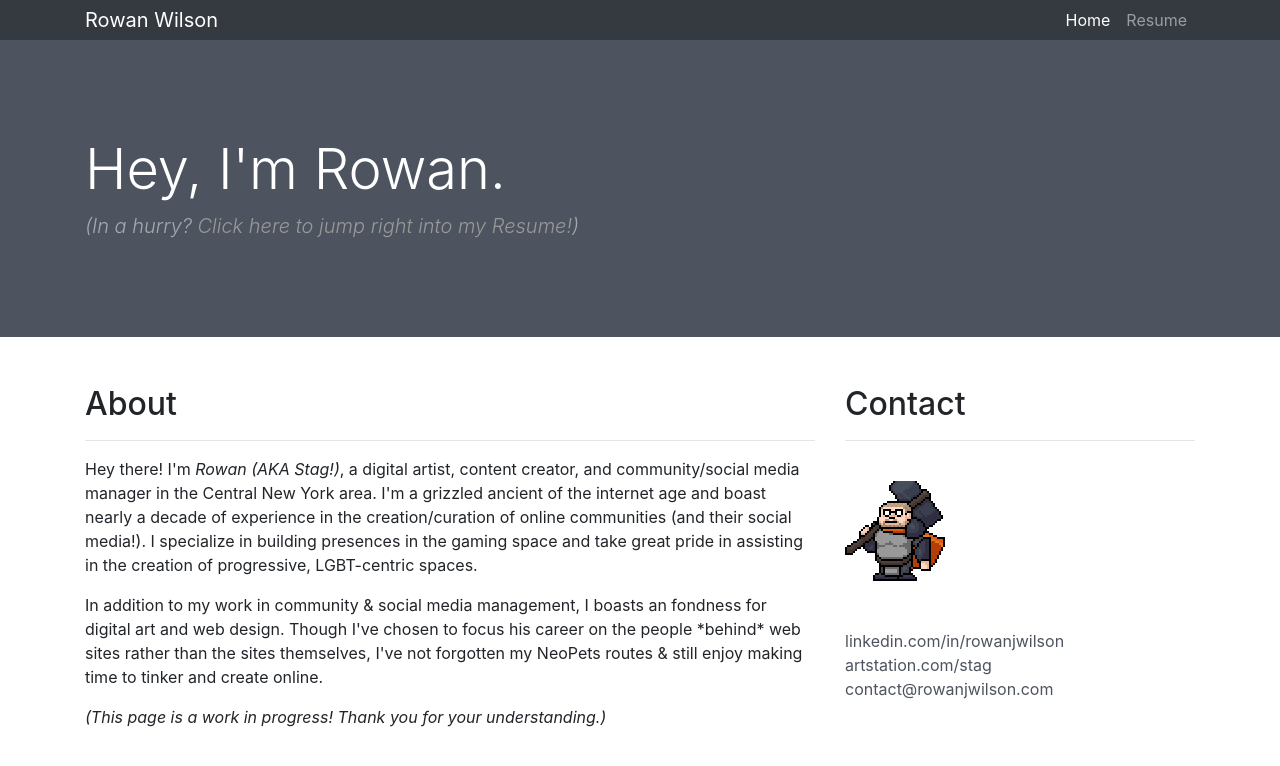
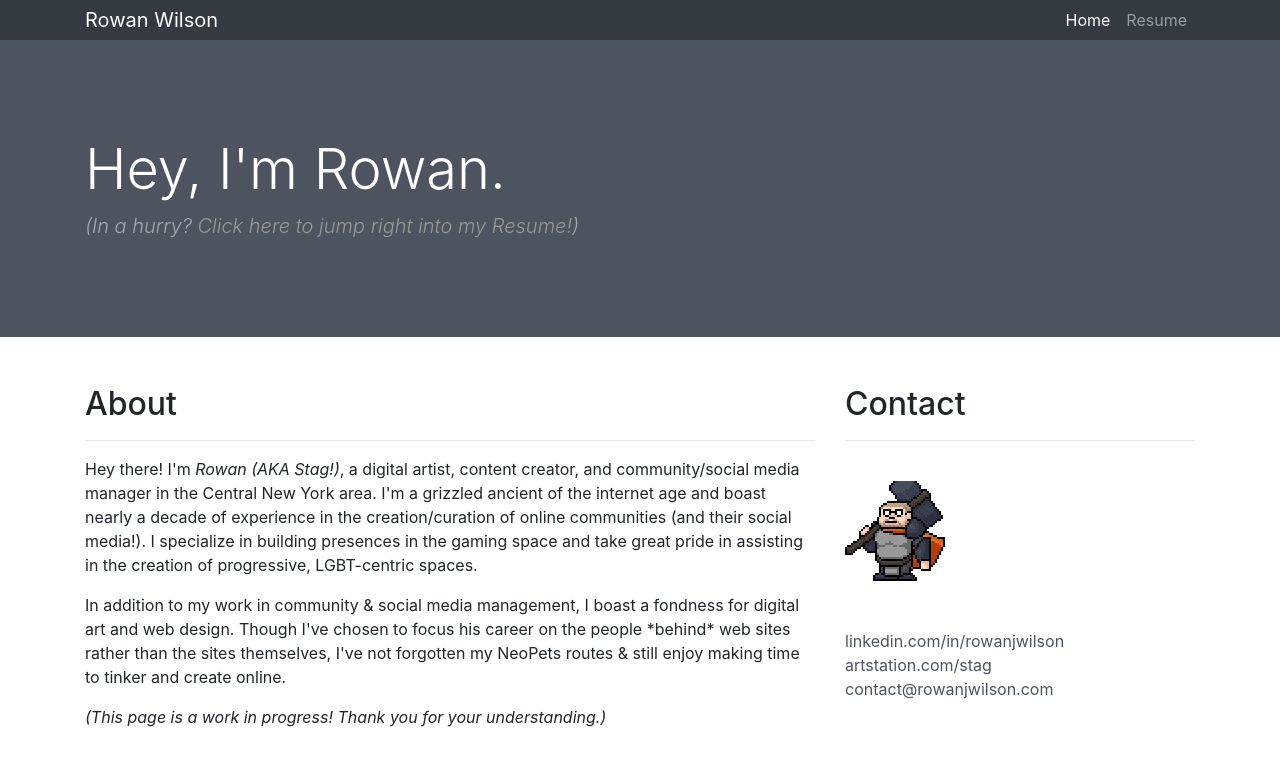
Before and after one commit to stagrunner/rowanjwilson, a Jekyll site: the page built from index.html, in a window 1280 px wide, cut to the strip 0-773 px from the top of the page. Shown: the top 766 px of the strip. Built offline with Jekyll 4.4.1, drawn with Linux system fonts in a browser that asks for light colours.

Commit message:
Update index.html

```diff
--- a/index.html
+++ b/index.html
@@ -10,7 +10,7 @@ layout: default
       Hey there! I'm <i>Rowan (AKA Stag!)</i>, a digital artist, content creator, and community/social media manager in the Central New York area. I'm a grizzled ancient of the internet age and boast nearly a decade of experience in the creation/curation of online communities (and their social media!). I specialize in building presences in the gaming space and take great pride in assisting in the creation of progressive, LGBT-centric spaces.
     </p>
     <p>
-      In addition to my work in community & social media management, I boasts an fondness for digital art and web design. Though I've chosen to focus his career on the people *behind* web sites rather than the sites themselves, I've not forgotten my NeoPets routes & still enjoy making time to tinker and create online.
+      In addition to my work in community & social media management, I boast a fondness for digital art and web design. Though I've chosen to focus his career on the people *behind* web sites rather than the sites themselves, I've not forgotten my NeoPets routes & still enjoy making time to tinker and create online.
     </p>
     <p>
       <i>(This page is a work in progress! Thank you for your understanding.)</i>
```
